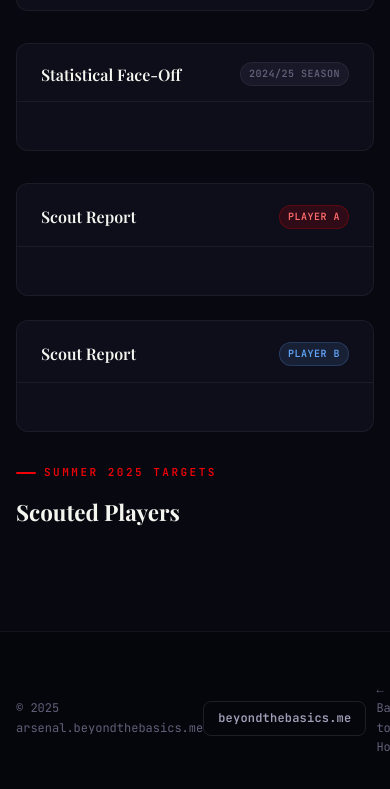
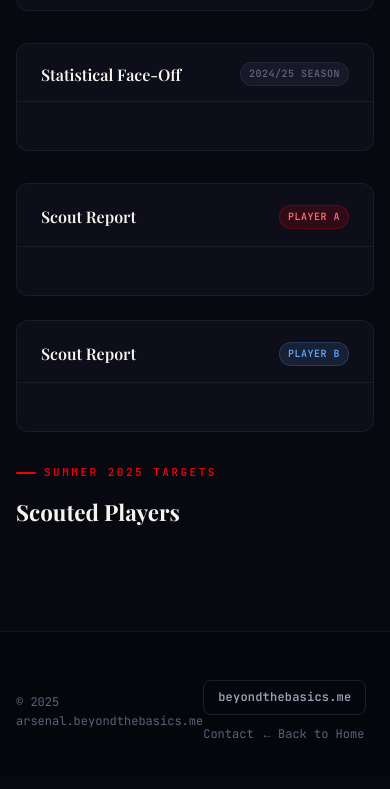
Before and after one commit to RXcodeWalker/arsenal-analytics, a website: page html/transfer-radar.html in a window 390 px wide. Shown: the part 2036-2825 px from the top of the page. Drawn offline with nearby package versions, Linux system fonts and the light colour scheme.

Commit message:
added contact page

```diff
--- a/html/transfer-radar.html
+++ b/html/transfer-radar.html
@@ -30,6 +30,7 @@
     <li><a href="transfer-radar.html" class="nav-link active">Transfer Radar</a></li>
     <li><a href="tactical-articles.html" class="nav-link">Articles</a></li>
     <li><a href="about.html" class="nav-link">About</a></li>
+    <li><a href="contact.html" class="nav-link">Contact</a></li>
   </ul>
   <div class="nav-actions">
     <span class="nav-badge">2024/25</span>
@@ -44,6 +45,7 @@
   <a href="transfer-radar.html" class="mobile-nav-link active">Transfer Radar</a>
   <a href="tactical-articles.html" class="mobile-nav-link">Articles</a>
   <a href="about.html" class="mobile-nav-link">About</a>
+  <a href="contact.html" class="mobile-nav-link">Contact</a>
 </div>
 
 <div class="page-wrapper">
@@ -189,8 +191,9 @@
   <div class="container">
     <div class="footer-bottom" style="padding-top:0;border:none;">
       <span>© 2025 arsenal.beyondthebasics.me</span>
-      <div style="display:flex;align-items:center;gap:10px;">
+      <div style="display:flex;align-items:center;gap:10px;flex-wrap:wrap;">
         <a href="https://beyondthebasics.me" class="btn btn-outline btn-sm" target="_blank" rel="noopener noreferrer">beyondthebasics.me</a>
+        <a href="contact.html" style="color:var(--text-muted);">Contact</a>
         <a href="index.html" style="color:var(--text-muted);">← Back to Home</a>
       </div>
     </div>
```
Also changed, not shown: html/about.html (+3 -1 lines), html/index.html (+3 -1 lines), html/match-analysis.html (+4 -1 lines), html/player-dashboard.html (+4 -1 lines), html/season-statistics.html (+4 -1 lines), html/tactical-articles.html (+4 -1 lines), tests/smoke.spec.js (+11 -0 lines).
